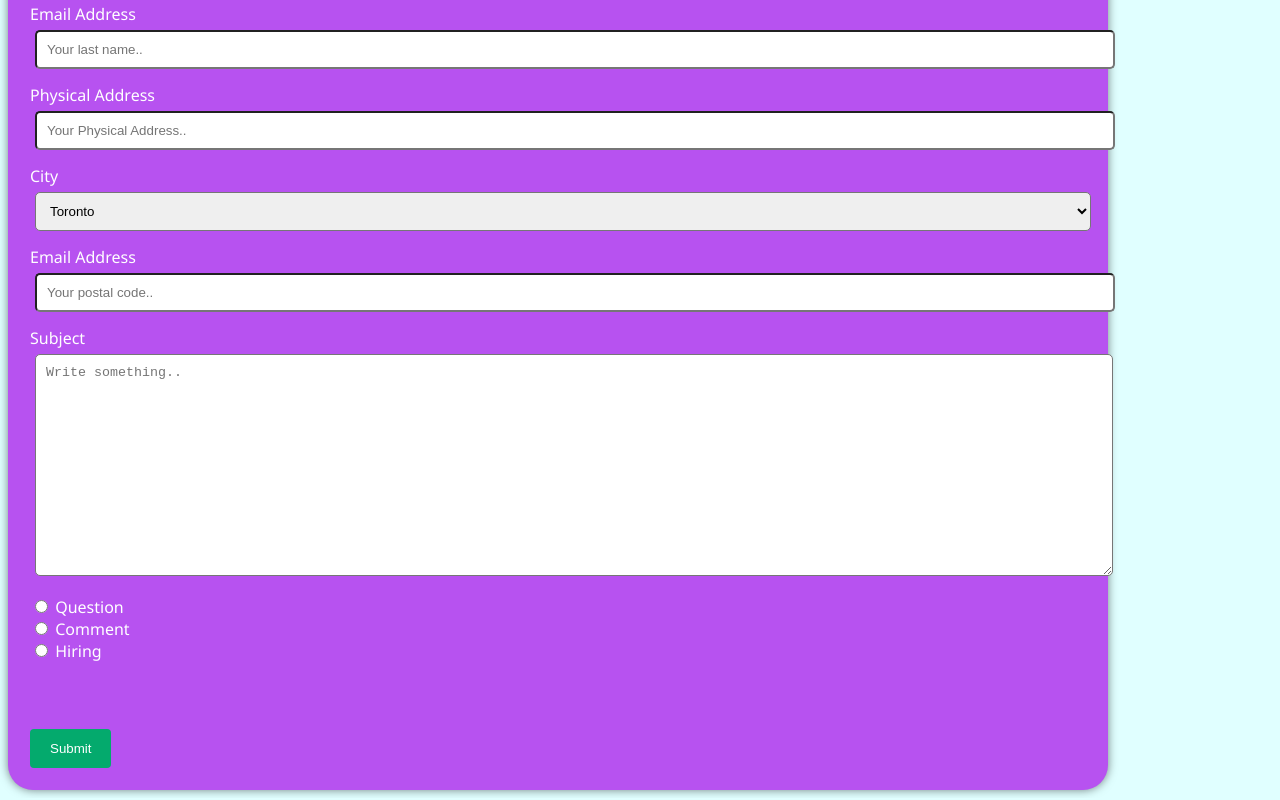
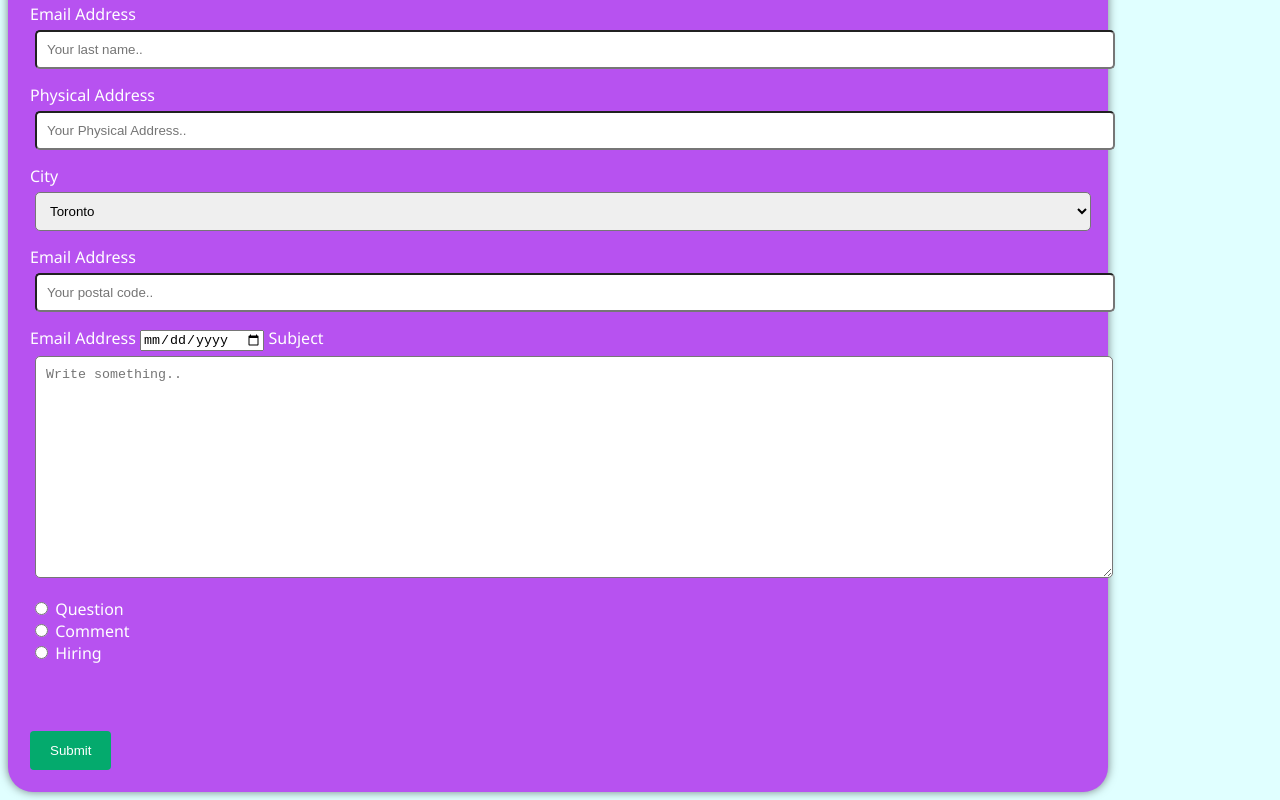
Before and after one commit to Dmitr-The-II/resume, a plain HTML site: page index.html in a window 1280 px wide. Shown: the part 2589-3389 px from the top of the page. Drawn offline with Linux system fonts and the light colour scheme.

Commit message:
final solution

```diff
--- a/index.html
+++ b/index.html
@@ -111,6 +111,9 @@
           <label for="postal_code">Email Address</label>
           <input type="text" id="postal_code" name="postal_code" placeholder="Your postal code.." required>
 
+          <label for="date">Email Address</label>
+          <input type="date" id="date" name="date" placeholder="Date.." required>
+
           <label for="subject">Subject</label>
           <textarea id="subject" name="subject" placeholder="Write something.." style="height:200px"></textarea>
           <br>
```
